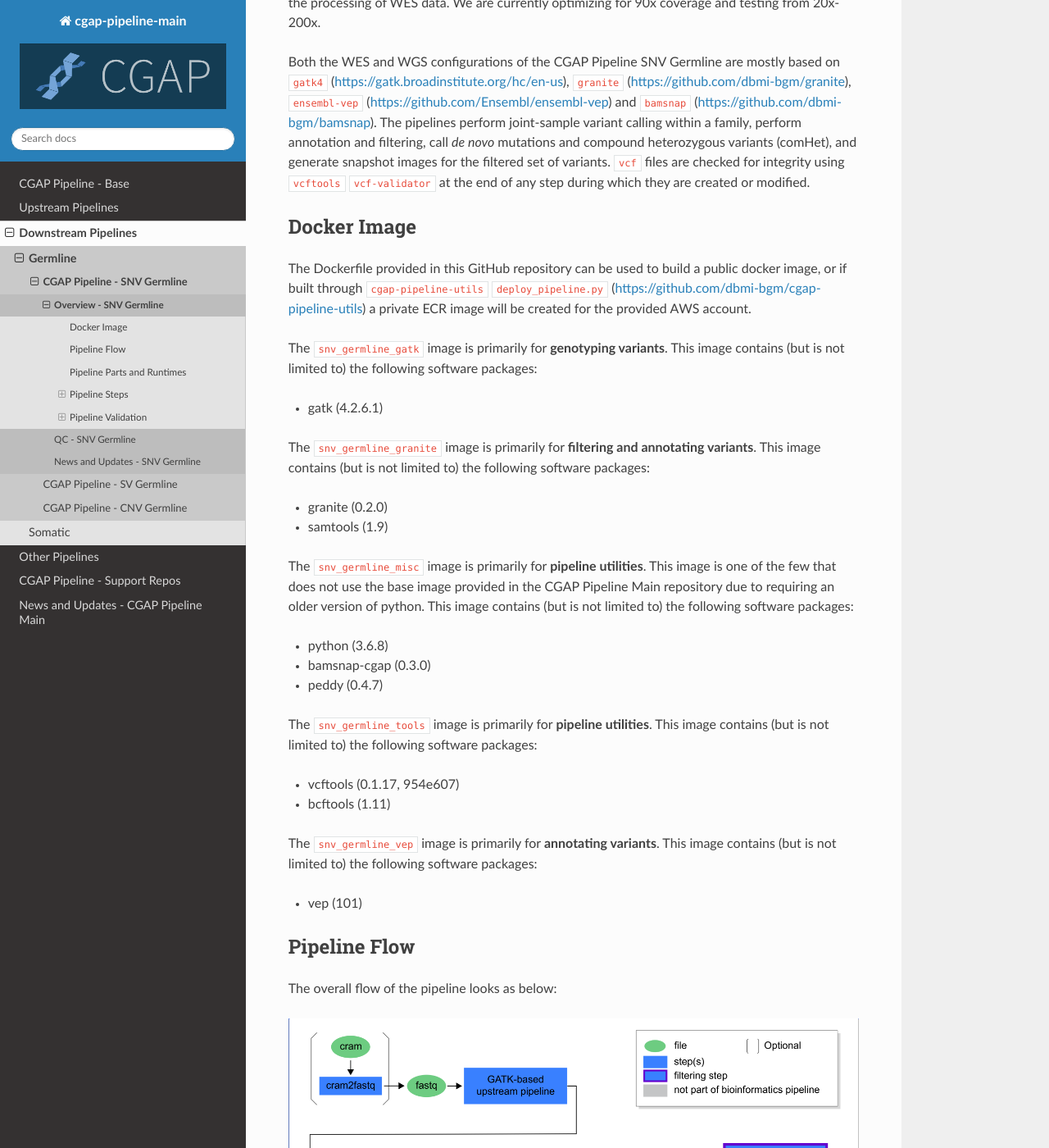
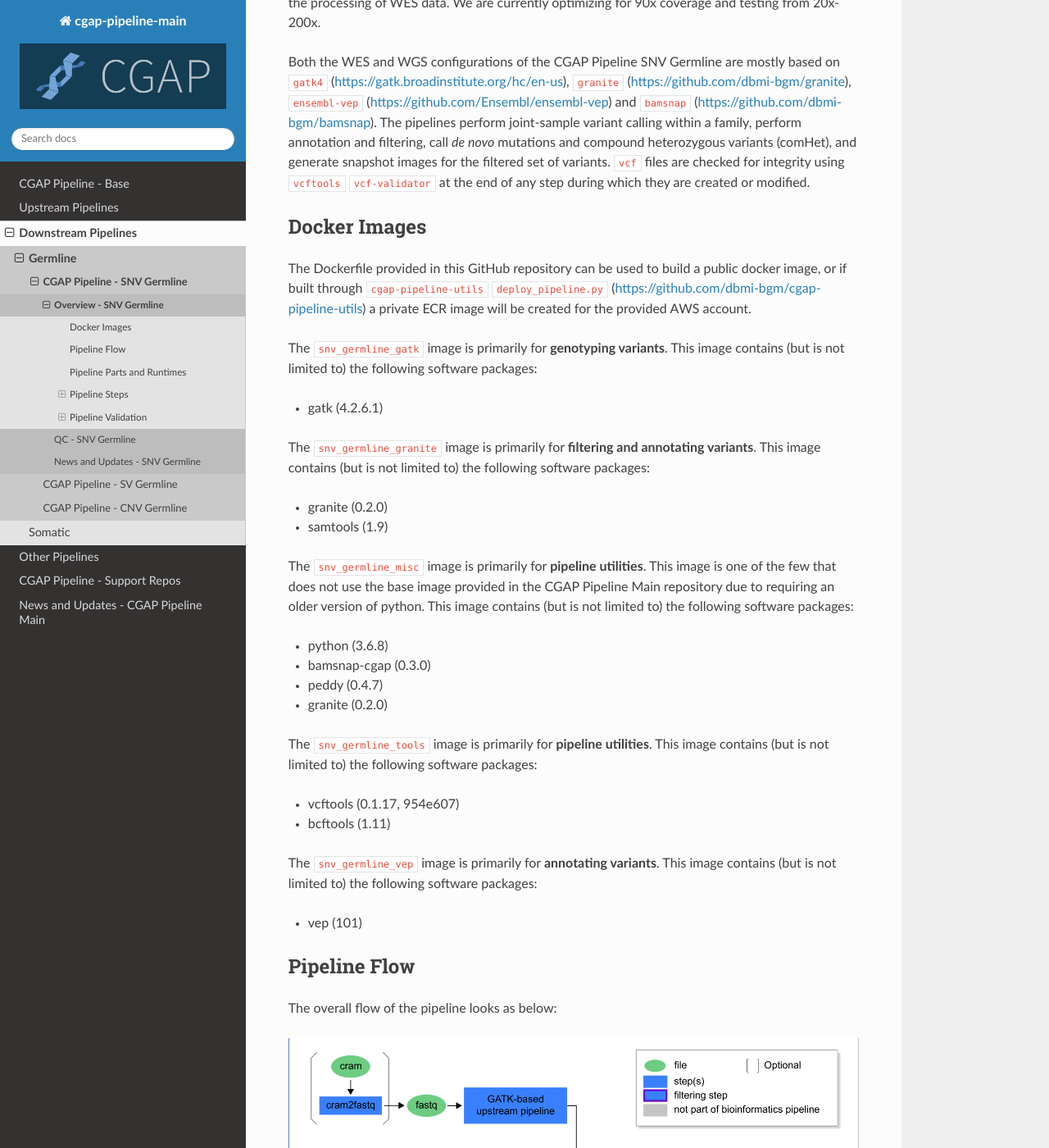
Before and after one commit to dbmi-bgm/cgap-pipeline-main, a Sphinx documentation site: the page built from docs/Pipelines/Downstream/SNV_germline/overview-SNV_germline.rst, in a window 1280 px wide and 1400 px high, scrolled down 507 px. Shown: the whole window at 82% size. Built offline with Sphinx 7.4.7 and the Read the Docs theme 2.0.0, drawn with Linux system fonts in a browser that asks for light colours.

Commit message:
docs updates

```diff
--- a/docs/Pipelines/Downstream/Downstream_pipelines.rst
+++ b/docs/Pipelines/Downstream/Downstream_pipelines.rst
@@ -27,3 +27,4 @@ Somatic pipelines focus on discovery of somatic variants, often in matched tumor
    :maxdepth: 2
 
    somatic_sentieon/index-somatic_sentieon
+   SNV_somatic/index-SNV_somatic
--- a/docs/Pipelines/Downstream/SNV_germline/overview-SNV_germline.rst
+++ b/docs/Pipelines/Downstream/SNV_germline/overview-SNV_germline.rst
@@ -13,8 +13,8 @@ The WES configuration is a recent extension of the WGS pipeline, which allows fo
 Both the WES and WGS configurations of the CGAP Pipeline SNV Germline are mostly based on ``gatk4`` (https://gatk.broadinstitute.org/hc/en-us), ``granite`` (https://github.com/dbmi-bgm/granite), ``ensembl-vep`` (https://github.com/Ensembl/ensembl-vep) and ``bamsnap`` (https://github.com/dbmi-bgm/bamsnap). The pipelines perform joint-sample variant calling within a family, perform annotation and filtering, call *de novo* mutations and compound heterozygous variants (comHet), and generate snapshot images for the filtered set of variants. ``vcf`` files are checked for integrity using ``vcftools`` ``vcf-validator`` at the end of any step during which they are created or modified.
 
 
-Docker Image
-############
+Docker Images
+#############
 
 The Dockerfile provided in this GitHub repository can be used to build a public docker image, or if built through ``cgap-pipeline-utils`` ``deploy_pipeline.py`` (https://github.com/dbmi-bgm/cgap-pipeline-utils) a private ECR image will be created for the provided AWS account.
 
@@ -32,6 +32,7 @@ The ``snv_germline_misc`` image is primarily for **pipeline utilities**. This im
 - python (3.6.8)
 - bamsnap-cgap (0.3.0)
 - peddy (0.4.7)
+- granite (0.2.0)
 
 The ``snv_germline_tools`` image is primarily for **pipeline utilities**. This image contains (but is not limited to) the following software packages:
 
```
